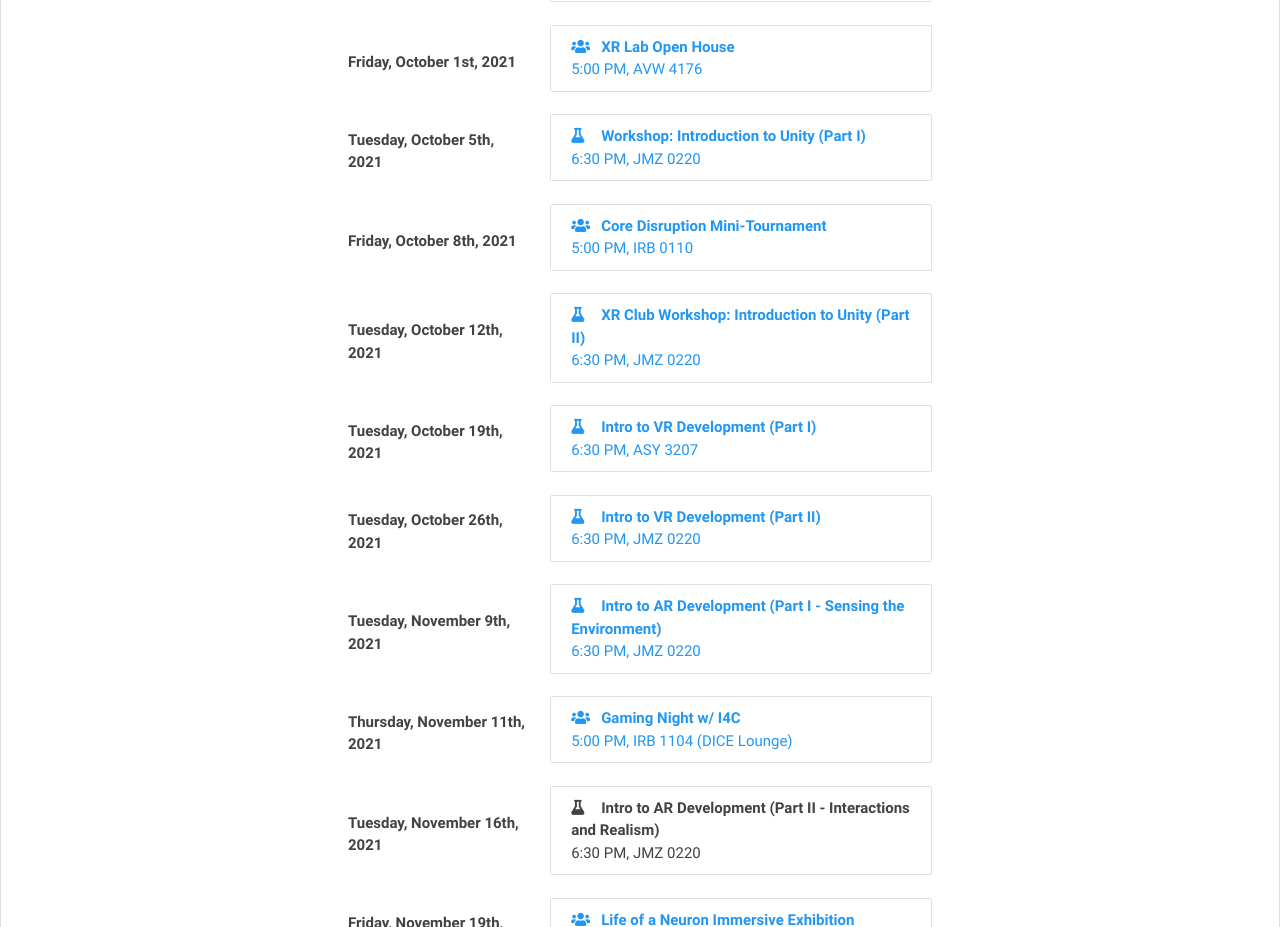
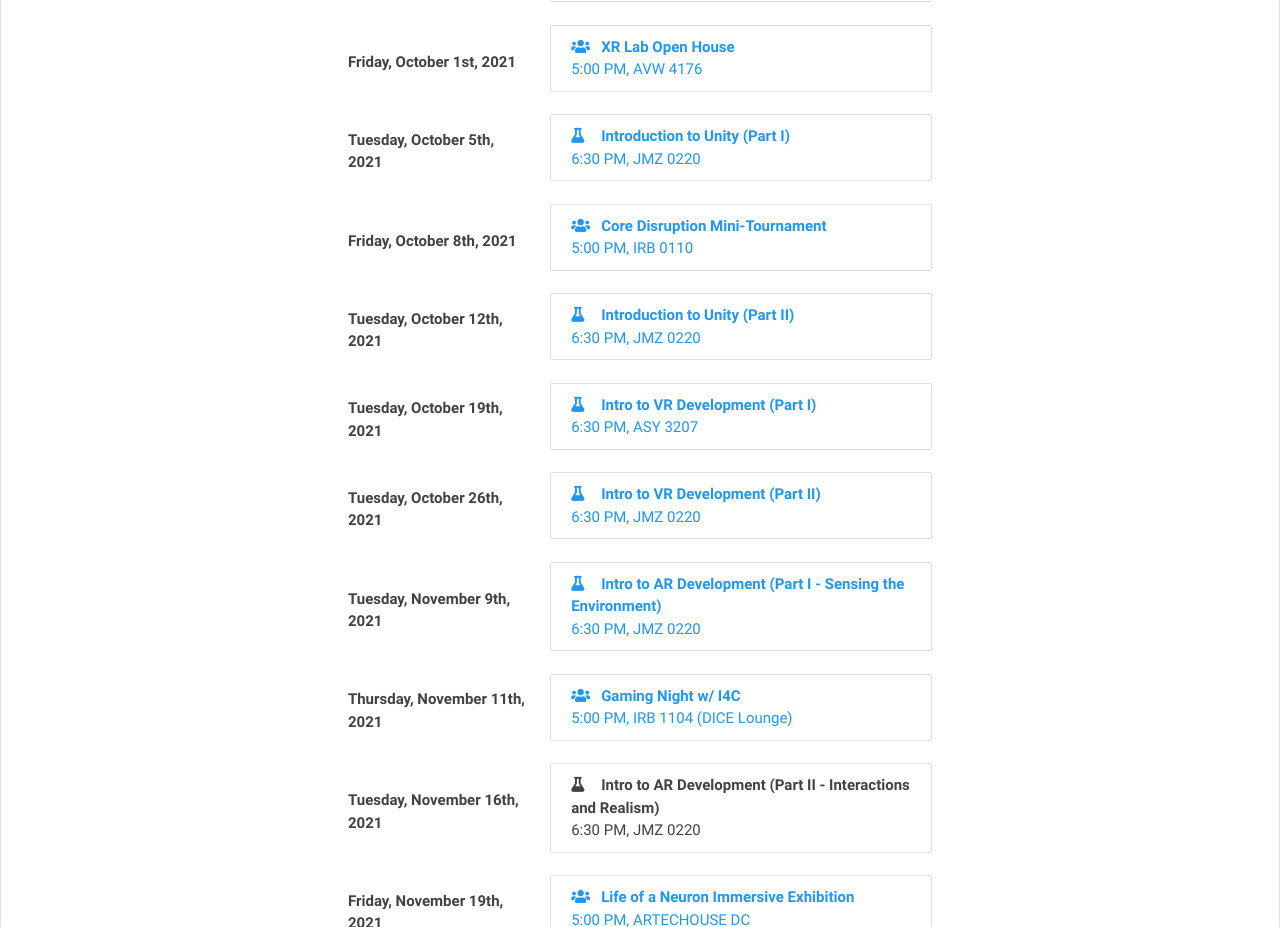
Before and after one commit to umdxrclub/xrc-prev-website, a React (Create React App) app: page / in a window 1280 px wide. Shown: the part 1540-2467 px from the top of the page. Built offline with nearby package versions, Linux system fonts and the light colour scheme.

Commit message:
Formatting fixes

```diff
--- a/src/XR_CONSTANTS.js
+++ b/src/XR_CONSTANTS.js
@@ -129,7 +129,7 @@ module.exports = Object.freeze({
 			'fa_icon' : 'fa-users'
 		},
 		{
-			'name' : 'Workshop: Introduction to Unity (Part I)',
+			'name' : 'Introduction to Unity (Part I)',
 			'date' : new Date(2021, 9, 5),
 			'time' : '6:30 PM',
 			'location' : 'JMZ 0220',
@@ -145,7 +145,7 @@ module.exports = Object.freeze({
 			'fa_icon' : 'fa-users'
 		},
 		{
-			'name' : 'XR Club Workshop: Introduction to Unity (Part II)',
+			'name' : 'Introduction to Unity (Part II)',
 			'date' : new Date(2021, 9, 12),
 			'time' : '6:30 PM',
 			'location' : 'JMZ 0220',
@@ -181,7 +181,7 @@ module.exports = Object.freeze({
 			'date' : new Date(2021, 10, 11),
 			'time' : '5:00 PM',
 			'location' : 'IRB 1104 (DICE Lounge)',
-			'url' : 'https://terplink.umd.edu/event/7604034/',
+			'url' : 'https://terplink.umd.edu/event/7604034',
 			'fa_icon' : 'fa-users'
 		},
 		{
```
